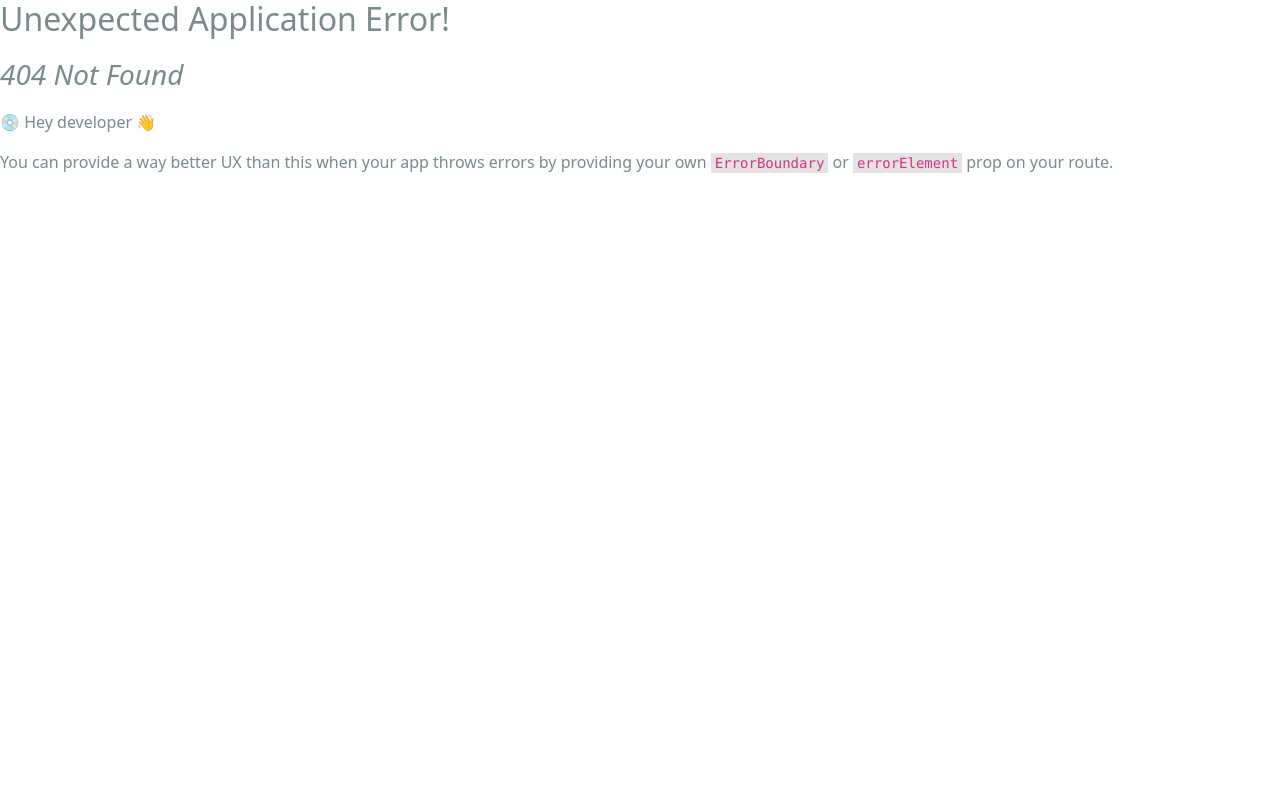
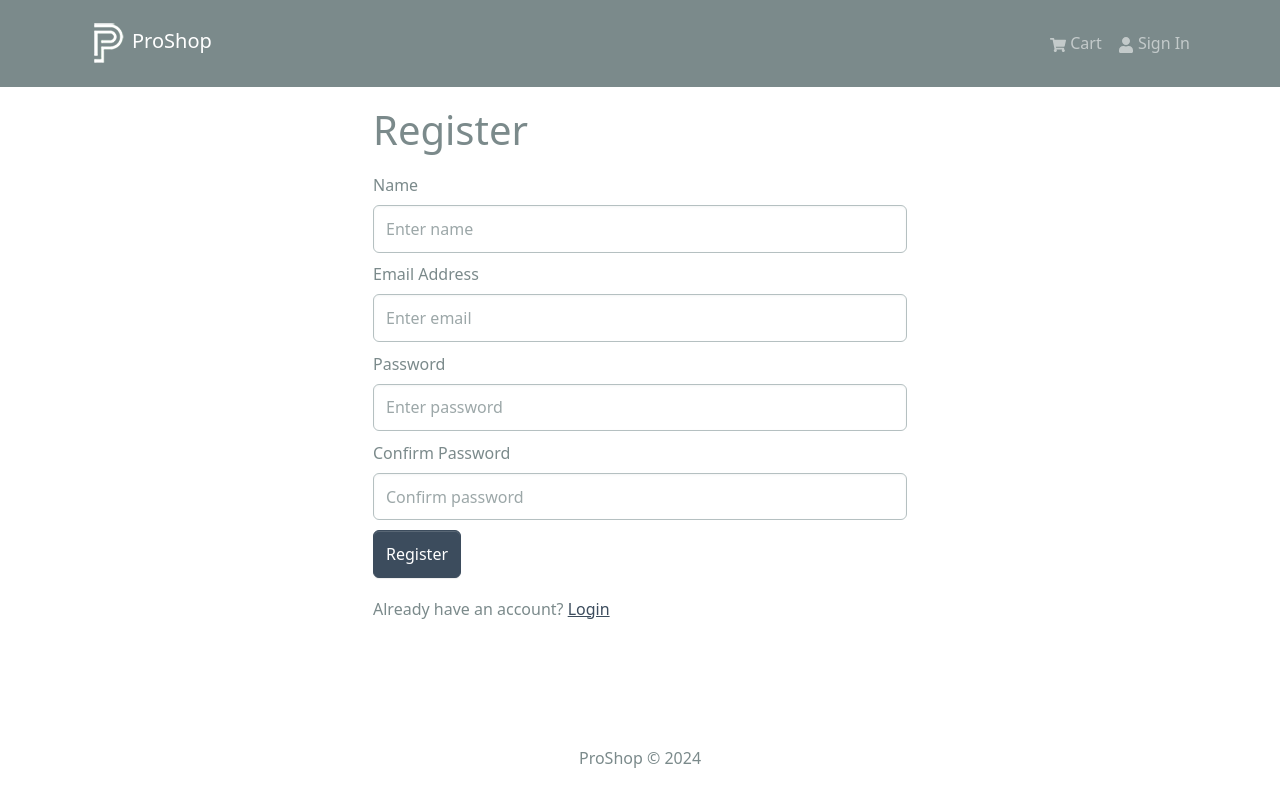
Before and after one commit to SabaMarghania1/PROSHOP, a React app in the folder frontend/: page /register in a window 1280 px wide. Before the commit this address had no page. Shown: the top 802 px of the page. Built offline with nearby package versions, Linux system fonts and the light colour scheme; the HTML template or start-up script is replaced by a standard one.

Commit message:
finish registerinhg

```diff
--- a/frontend/src/Components/Header.jsx
+++ b/frontend/src/Components/Header.jsx
@@ -1,14 +1,29 @@
 import { Navbar, Nav, Container, Badge, NavDropdown } from "react-bootstrap";
 import { FaShoppingCart, FaUser } from "react-icons/fa";
-import { useSelector } from "react-redux";
+import { useSelector, useDispatch } from "react-redux";
 import logo from "../assets/logo.png";
-import { Link, NavLink } from "react-router-dom";
+import { Link } from "react-router-dom";
+import { useLogoutMutation } from "../slices/usersApiSlice";
+import { logout } from "../slices/authSlice";
+import { useNavigate } from "react-router-dom";
 const Header = () => {
   const { cartItems } = useSelector((state) => state.cart);
   const { userInfo } = useSelector((state) => state.auth);
 
-  const logoutHandler = () => {};
+  const dispatch = useDispatch();
+  const navigate = useNavigate();
 
+  const [logoutApiCall] = useLogoutMutation();
+
+  const logoutHandler = async () => {
+    try {
+      await logoutApiCall().unwrap();
+      dispatch(logout());
+      navigate("/login");
+    } catch (error) {
+      console.log(error);
+    }
+  };
   return (
     <header>
       <Navbar bg="dark" variant="dark" expand="sm" collapseOnSelect>
--- a/frontend/src/constants.js
+++ b/frontend/src/constants.js
@@ -1,6 +1,6 @@
 export const BASE_URL = process.env.NODE_ENV === "development" ? "" : "";
 
 export const PRODUCTS_URL = "/api/products";
-export const USERS_URL = "/api/users";
+export const USERS_URL = "/api/users/";
 export const ORDERS_URL = "/api/orders";
 export const PAYPAL_URL = "/api/config/paypal";
--- a/frontend/src/main.jsx
+++ b/frontend/src/main.jsx
@@ -19,6 +19,7 @@
 import "./assets/styles/index.css";
 import CartScreen from "./screens/CartScreen.jsx";
 import LoginScreen from "./screens/LoginScreen.jsx";
+import RegisterScreen from "./screens/RegisterScreen.jsx";
 
 const router = createBrowserRouter(
   createRoutesFromElements(
@@ -27,6 +28,7 @@
       <Route path="/products/:id" element={<ProductScreen />} />
       <Route path="/cart" element={<CartScreen />} />
       <Route path="/login" element={<LoginScreen />} />
+      <Route path="/register" element={<RegisterScreen />} />
     </Route>
   )
 );
--- /dev/null
+++ b/frontend/src/screens/RegisterScreen.jsx
@@ -0,0 +1,113 @@
+import { useState, useEffect } from "react";
+import { Link, useLocation, useNavigate } from "react-router-dom";
+import { Form, Button, Row, Col } from "react-bootstrap";
+import { useDispatch, useSelector } from "react-redux";
+import Loader from "../Components/Loader";
+import FormContainer from "../Components/FormContainer";
+
+import { useRegisterMutation } from "../slices/usersApiSlice";
+import { setCredentials } from "../slices/authSlice";
+import { toast } from "react-toastify";
+
+const RegisterScreen = () => {
+  const [name, setName] = useState("");
+  const [email, setEmail] = useState("");
+  const [password, setPassword] = useState("");
+  const [confirmPassword, setConfirmPassword] = useState("");
+
+  const dispatch = useDispatch();
+  const navigate = useNavigate();
+
+  const [register, { isLoading }] = useRegisterMutation();
+
+  const { userInfo } = useSelector((state) => state.auth);
+
+  const { search } = useLocation();
+  const sp = new URLSearchParams(search);
+  const redirect = sp.get("redirect") || "/";
+
+  useEffect(() => {
+    if (userInfo) {
+      navigate(redirect);
+    }
+  }, [navigate, redirect, userInfo]);
+
+  const submitHandler = async (e) => {
+    e.preventDefault();
+
+    if (password !== confirmPassword) {
+      toast.error("Passwords do not match");
+    } else {
+      try {
+        const res = await register({ name, email, password }).unwrap();
+        dispatch(setCredentials({ ...res }));
+        navigate(redirect);
+      } catch (err) {
+        toast.error(err?.data?.message || err.error);
+      }
+    }
+  };
+
+  return (
+    <FormContainer>
+      <h1>Register</h1>
+      <Form onSubmit={submitHandler}>
+        <Form.Group className="my-2" controlId="name">
+          <Form.Label>Name</Form.Label>
+          <Form.Control
+            type="name"
+            placeholder="Enter name"
+            value={name}
+            onChange={(e) => setName(e.target.value)}
+          ></Form.Control>
+        </Form.Group>
+
+        <Form.Group className="my-2" controlId="email">
+          <Form.Label>Email Address</Form.Label>
+          <Form.Control
+            type="email"
+            placeholder="Enter email"
+            value={email}
+            onChange={(e) => setEmail(e.target.value)}
+          ></Form.Control>
+        </Form.Group>
+
+        <Form.Group className="my-2" controlId="password">
+          <Form.Label>Password</Form.Label>
+          <Form.Control
+            type="password"
+            placeholder="Enter password"
+            value={password}
+            onChange={(e) => setPassword(e.target.value)}
+          ></Form.Control>
+        </Form.Group>
+        <Form.Group className="my-2" controlId="confirmPassword">
+          <Form.Label>Confirm Password</Form.Label>
+          <Form.Control
+            type="password"
+            placeholder="Confirm password"
+            value={confirmPassword}
+            onChange={(e) => setConfirmPassword(e.target.value)}
+          ></Form.Control>
+        </Form.Group>
+
+        <Button disabled={isLoading} type="submit" variant="primary">
+          Register
+        </Button>
+
+        {isLoading && <Loader />}
+      </Form>
+
+      <Row className="py-3">
+        <Col>
+          Already have an account?{" "}
+          <Link to={redirect ? `/login?redirect=${redirect}` : "/login"}>
+            Login
+          </Link>
+        </Col>
+      </Row>
+    </FormContainer>
+  );
+};
+
+export default RegisterScreen;
--- a/frontend/src/slices/authSlice.js
+++ b/frontend/src/slices/authSlice.js
@@ -14,9 +14,14 @@
       state.userInfo = action.payload;
       localStorage.setItem("userInfo", JSON.stringify(action.payload));
     },
+
+    logout: (state, action) => {
+      state.userInfo = null;
+      localStorage.removeItem("userInfo");
+    },
   },
 });
 
 export default authSlice.reducer;
 
-export const { setCredentials } = authSlice.actions;
+export const { setCredentials, logout } = authSlice.actions;
--- a/frontend/src/slices/usersApiSlice.js
+++ b/frontend/src/slices/usersApiSlice.js
@@ -10,7 +10,22 @@
         body: data,
       }),
     }),
+
+    register: builder.mutation({
+      query: (data) => ({
+        url: `${USERS_URL}`,
+        method: "POST",
+        body: data,
+      }),
+    }),
+    logout: builder.mutation({
+      query: () => ({
+        url: `${USERS_URL}/logout`,
+        method: "POST",
+      }),
+    }),
   }),
 });
 
-export const { useLoginMutation } = usersApiSlice;
+export const { useLoginMutation, useLogoutMutation, useRegisterMutation } =
+  usersApiSlice;
```
